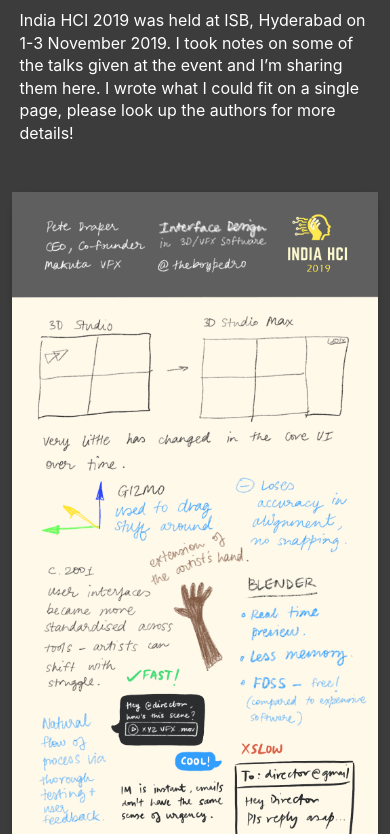
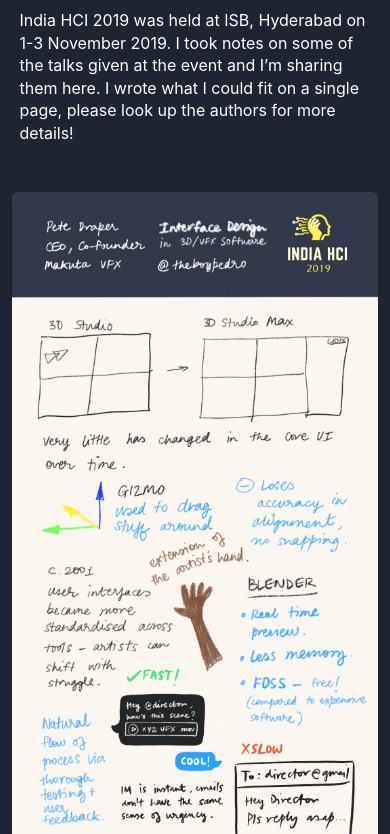
Before and after one commit to gyanl/indiahci19, a plain HTML site: page index.html in a window 390 px wide. Shown: the part 135-969 px from the top of the page. Drawn offline with Linux system fonts and the light colour scheme; a web font is replaced by a local one.

Commit message:
Fix color scheme

```diff
--- a/index.html
+++ b/index.html
@@ -20,7 +20,7 @@
 
 
   <div class="note">
-    <img src="IndiaHCI1.png">
+    <img src="IndiaHCI1.jpg">
       <div class="talk">Keynote 1: Interface Design in 3D & VFX Software</div>
       <div class="speaker">Pete Draper, CEO & co-founder of Makuta VFX.</div>
   </div>
--- a/style.css
+++ b/style.css
@@ -1,7 +1,7 @@
 @import url('https://rsms.me/inter/inter.css');
 
 html{
-background: #3c3c3c;
+background: #1e2431;
 margin: 0;
 color: #fff;
 line-height: 1.4em;
@@ -47,7 +47,7 @@ h1{
 }
 
 img{
-  filter:contrast(100%);
+  filter:contrast(110%);
   border-radius: 4px;
   max-width: 540px;
   box-shadow: 0px 2px 12px -8px rgba(0, 0, 0, 1);
@@ -55,7 +55,7 @@ img{
 }
 
 img:hover{
-  filter:contrast(110%);
+  filter:contrast(125%);
   box-shadow: 0px 4px 16px -4px rgba(0, 0, 0, 0.75) ;
 }
 
@@ -84,7 +84,7 @@ img:hover{
   }
 
   img{
-    border-radius: 0px;
+    border-radius: 6px;
     max-width: 94vw;
   }
 
```
Also changed, not shown: IndiaHCI1.jpg (added), IndiaHCI1.png (deleted), 1 other file.
